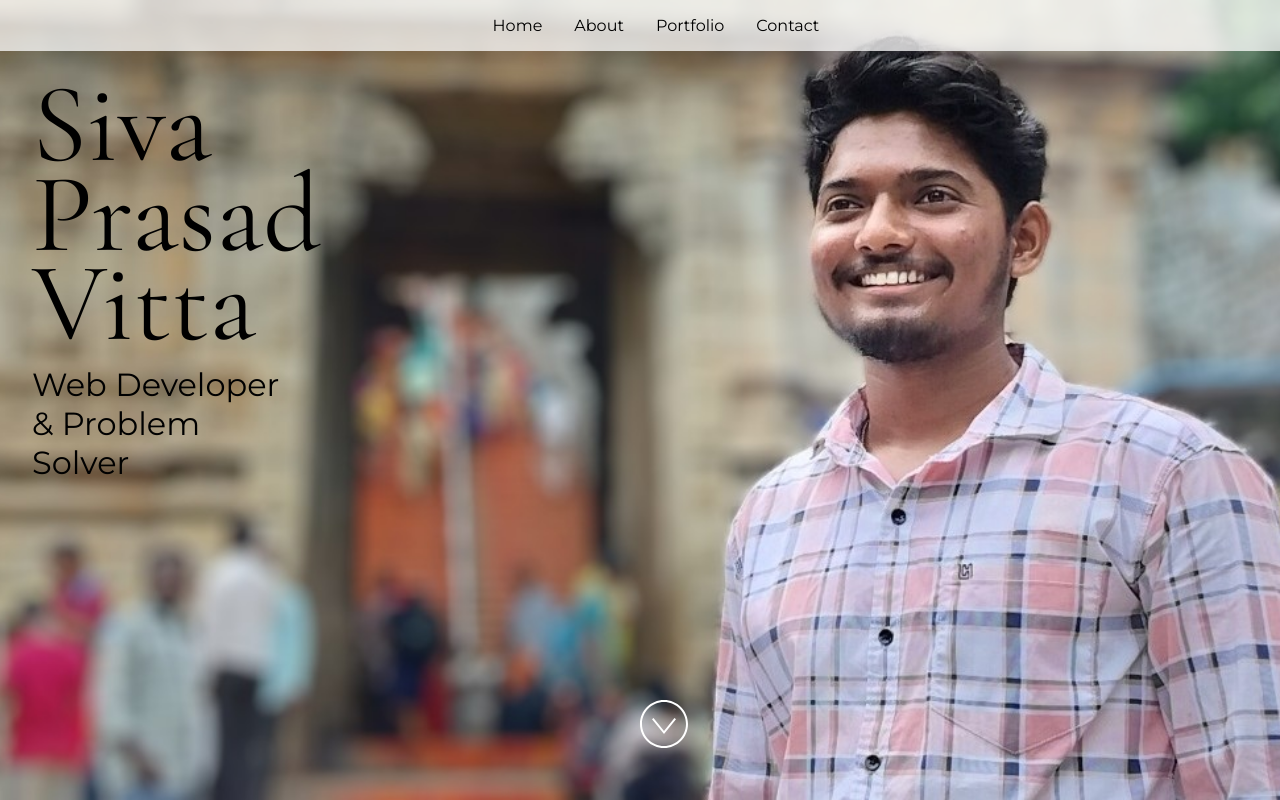
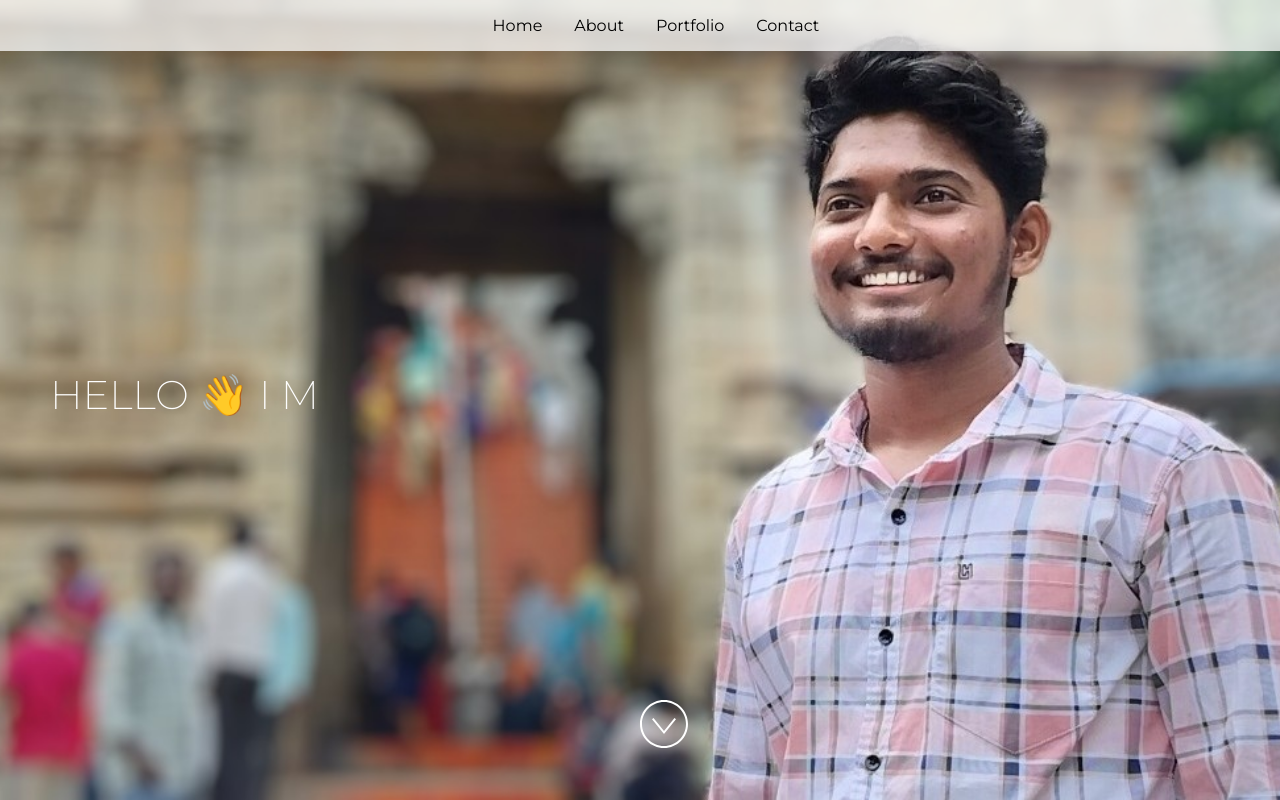
Before and after one commit to sivaprasadvitta/Aadi-Foundation_Assignment, a React (Vite) app: page / in a window 1280 px wide. Built offline with nearby package versions, Linux system fonts and the light colour scheme.

Commit message:
update name

```diff
--- a/src/App.jsx
+++ b/src/App.jsx
@@ -42,7 +42,8 @@ const App = () => {
   return (
     <div id="main">
       <Header />
-      <Home name={siteProps.name} title={siteProps.title} />
+      <Home />
+      {/* name={siteProps.name} title={siteProps.title} */}
       <About />
       <Portfolio />
       <Footer {...siteProps} primaryColor={primaryColor} secondaryColor={secondaryColor} />
--- a/src/Components/Home.jsx
+++ b/src/Components/Home.jsx
@@ -13,7 +13,7 @@ import PropTypes from "prop-types";
  * Home background image
  *
  * Below is a sample image. Upload the image of your choice into the "images"
- * directory and import here for use. Then, set imageAltText to string that
+ * directory and import here for use. Then, set imageAltText to string that.
  * represents what you see in that image.
  *
  *
@@ -24,14 +24,21 @@ import image from "../images/profilePic.jpg";
 
 const imageAltText = "sivaprasad";
 
-const Home = ({ name, title }) => {
+const Home = () => {
+  // // { name, title }
   return (
     <section id="home" className="min-height">
       <img className="background" src={image} alt="" />
-      <div style={{ position: "absolute", top: "5rem", left: "2rem", width: "17rem" }}>
-        <h1>{name}</h1>
-        <h2>{title}</h2>
-      </div>
+      {/* <div> */}
+      <main className="container">
+        <p>Hello 👋 I m </p>
+        <section className="animation">
+          <div className="first">Sivaprasad vitta</div>
+          <div className="second">Problem Solver</div>
+          <div className="third">Web Developer</div>
+        </section>
+      </main>
+      {/* </div> */}
       <div style={{ position: "absolute", bottom: "3rem", left: "50%" }}>
         <img src={arrowSvg} style={{ height: "3rem", width: "3rem" }} alt={imageAltText} />
       </div>
--- a/src/Components/Portfolio.jsx
+++ b/src/Components/Portfolio.jsx
@@ -32,17 +32,20 @@ const imageAltText = "desktop with books and laptop";
 const projectList = [
   {
     title: "Codehere- A Coding Platform",
-    description: "Code here is the coding platform where the students can paractice the dsa questions and we intergrated the newly fetures like not allowing copy pasting,full screen mode and organizations can also conducts the contests for the students and more futtures are email notifications,creation of contest and virtual contest ",
+    description:
+      "Code here is the coding platform where the students can paractice the dsa questions and we intergrated the newly fetures like not allowing copy pasting,full screen mode and organizations can also conducts the contests for the students and more futtures are email notifications,creation of contest and virtual contest ",
     url: "https://codehere-v1.web.app",
   },
   {
     title: "SV-Bog",
-    description: "Sv-Blog is a bloging app which post the intersting post rrelated to tech and other related in this project mainly focus on the crud and full stack mern",
+    description:
+      "Sv-Blog is a bloging app which post the intersting post rrelated to tech and other related in this project mainly focus on the crud and full stack mern",
     url: "https://github.com/sivaprasadvitta/SV-Blog",
   },
   {
     title: "Static Amazon Clone-Live",
-    description: "In this project i just create the home page of the amazon which to get the all basic stuff like plain html ,css, some functionalities using javascript",
+    description:
+      "In this project i just create the home page of the amazon which to get the all basic stuff like plain html ,css, some functionalities using javascript",
     url: "https://sivaprasadvitta.github.io/Amazon-clone/",
   },
   // {
@@ -65,7 +68,7 @@ const Portfolio = () => {
             alt={imageAltText}
           />
         </div>
-        <div className="container">
+        <div className="containerPortfoloi">
           {projectList.map((project) => (
             <div className="box" key={project.title}>
               <a href={project.url} target="_blank" rel="noopener noreferrer">
--- a/src/styles.css
+++ b/src/styles.css
@@ -3,6 +3,8 @@
 */
 
 @import url("https://fonts.googleapis.com/css2?family=Cormorant+Garamond:wght@300;400&family=Montserrat:wght@200;400;600;800&display=swap");
+/* @import url('https://fonts.googleapis.com/css2?family=JetBrains+Mono:wght@100;500&display=swap'); */
+
 
 html,
 body {
@@ -102,14 +104,14 @@ a:hover {
   color: #4e567e;
 }
 
-.container {
+.containerPortfoloi {
   display: grid;
   grid-gap: 20px;
   grid-template-columns: 330px 300px;
   margin: 20px auto;
 }
 
-.container .box {
+.containerPortfoloi .box {
   border-radius: 10px;
   border: 1px solid rgb(204, 204, 204);
   display: flex;
@@ -128,5 +130,160 @@ img.socialIcon {
 
 
 
+.container {
+
+  display: flex;
+  flex-direction: column;
+  position: absolute;
+  color: black;
+  font-size: 2.26rem;
+  text-transform: uppercase;
+  height: 100vh;
+  display: flex;
+  align-items: left;
+  padding-left:50px;
+  justify-content: center;
+  animation: fadeIn 2s ease-in-out forwards;
+}
+.container > p{
+  text-align: left;
+  color: white;
+  font-size: 40px;
+}
+
+/* Fade-in animation for container */
+@keyframes fadeIn {
+  0% { opacity: 0; transform: translateY(-20px); }
+  100% { opacity: 1; transform: translateY(0); }
+}
+
+/* Animation for "Hello" text */
+@keyframes helloTextAnimation {
+  0% { transform: translateY(-10px); opacity: 0.5; }
+  50% { transform: translateY(0); opacity: 1; }
+  100% { transform: translateY(10px); opacity: 0.5; }
+}
+
+.animation {
+  height: 50px;
+  overflow: hidden;
+  margin-left: 1rem;
+}
+
+.animation > div > div {
+  padding: 0.25rem 0.75rem;
+  height: 2.81rem;
+  margin-bottom: 2.81rem;
+  display: inline-block;
+  border-radius: 5px;
+  color: #fff;
+  box-shadow: 0 4px 15px rgba(0, 0, 0, 0.2);
+  animation: colorShift 8s infinite ease-in-out;
+}
+
+.animation div:first-child {
+  animation: textAnimation 8s infinite ease-in-out;
+}
+
+
+/* .first div {
+  background-color: #20a7d8;
+}
+.second div {
+  background-color: #CD921E;
+}
+.third div {
+  background-color: #c10528;
+} */
+
+/* Smooth color change effect */
+@keyframes colorShift {
+  0%, 25% { opacity: 0.9; }
+  50%, 75% { opacity: 0.6; }
+  100% { opacity: 0.9; }
+}
+
+/* Text slide-in and fade-out animation */
+@keyframes textAnimation {
+  0% { margin-top: 0; }
+  10%, 25% { margin-top: 0; }
+  35%, 50% { margin-top: -5.62rem; }
+  60%, 75% { margin-top: -11.24rem; }
+  85%, 100% { margin-top: 0; }
+}
+
+/* Adding a slight pulsing effect to text */
+.animation div div {
+  animation: pulse 2s infinite alternate;
+}
+
+@keyframes pulse {
+  from { transform: scale(1); }
+  to { transform: scale(1.05); }
+}
+
+
+
+
+
+
 
 /* ///////////////// */
+
+/* Responsive Styles for Mobile Devices */
+@media (max-width: 768px) {
+  /* Adjust the font sizes for better readability */
+  h1 {
+    font-size: 3rem;
+    line-height: 1;
+  }
+
+  h2 {
+    font-size: 1.5rem;
+  }
+
+  h3 {
+    font-size: 1rem;
+  }
+
+  p.large {
+    font-size: 20px;
+  }
+
+  p {
+    font-size: 16px;
+  }
+
+  /* Adjust padding for sections */
+  section.padding {
+    padding: 2rem 0;
+  }
+
+  /* Make image fully cover the viewport with a slight reduction in size */
+  section img.background {
+    height: 100%;
+    width: 100%;
+    /* transform: translateX(0); */
+    /* object-fit: cover; */
+  }
+
+  /* Adjust container grid layout for smaller screens */
+  .containerPortfoloi {
+    display: flex;
+    flex-direction: column;
+    padding: 10px;
+    grid-gap: 15px;
+    max-width: 90vw;
+  }
+
+  .containerPortfoloi .box {
+    /* width: 100%; */
+    padding: 20px;
+  }
+
+  /* Social Icon adjustments */
+  img.socialIcon {
+    height: 25px;
+    width: 25px;
+  }
+}
```
